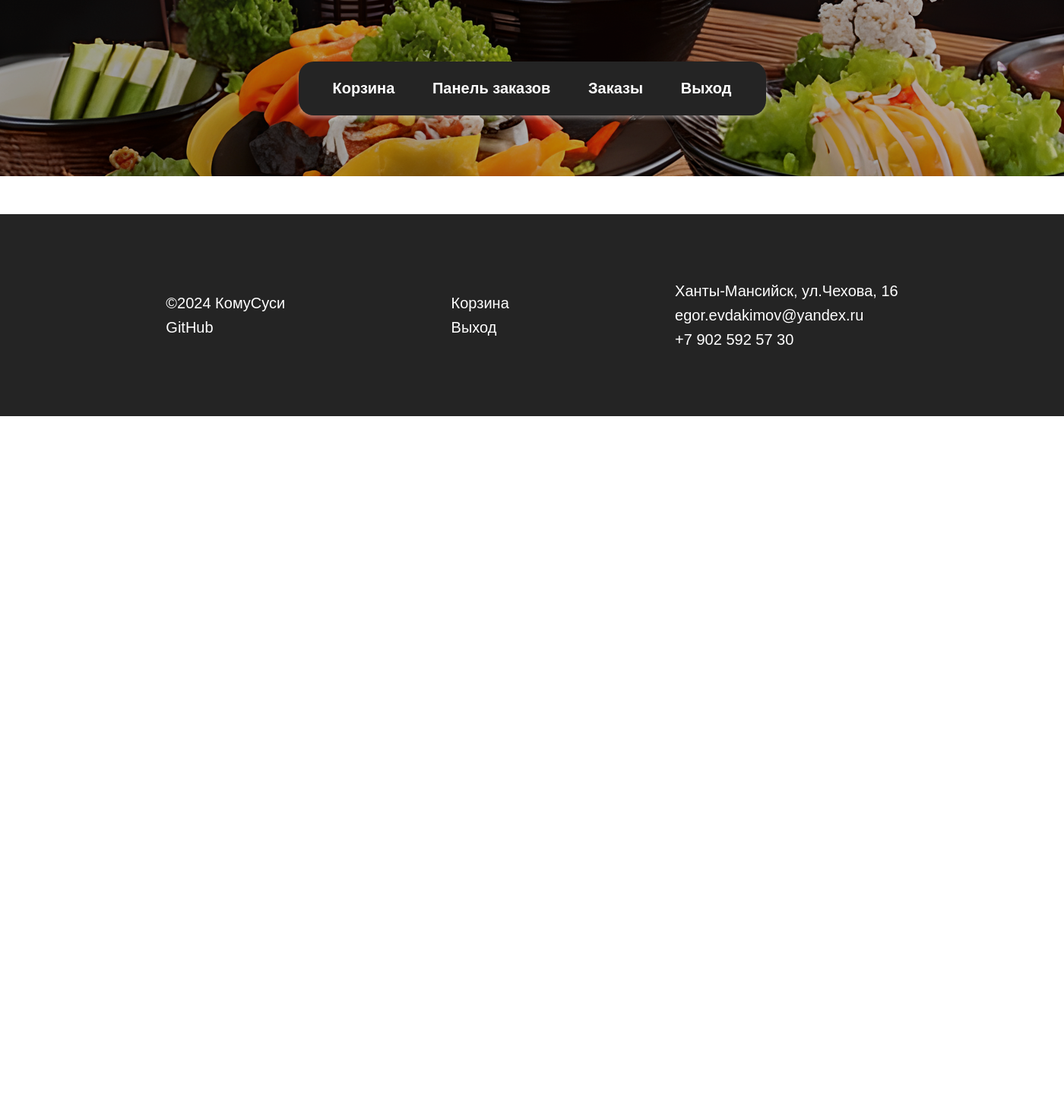
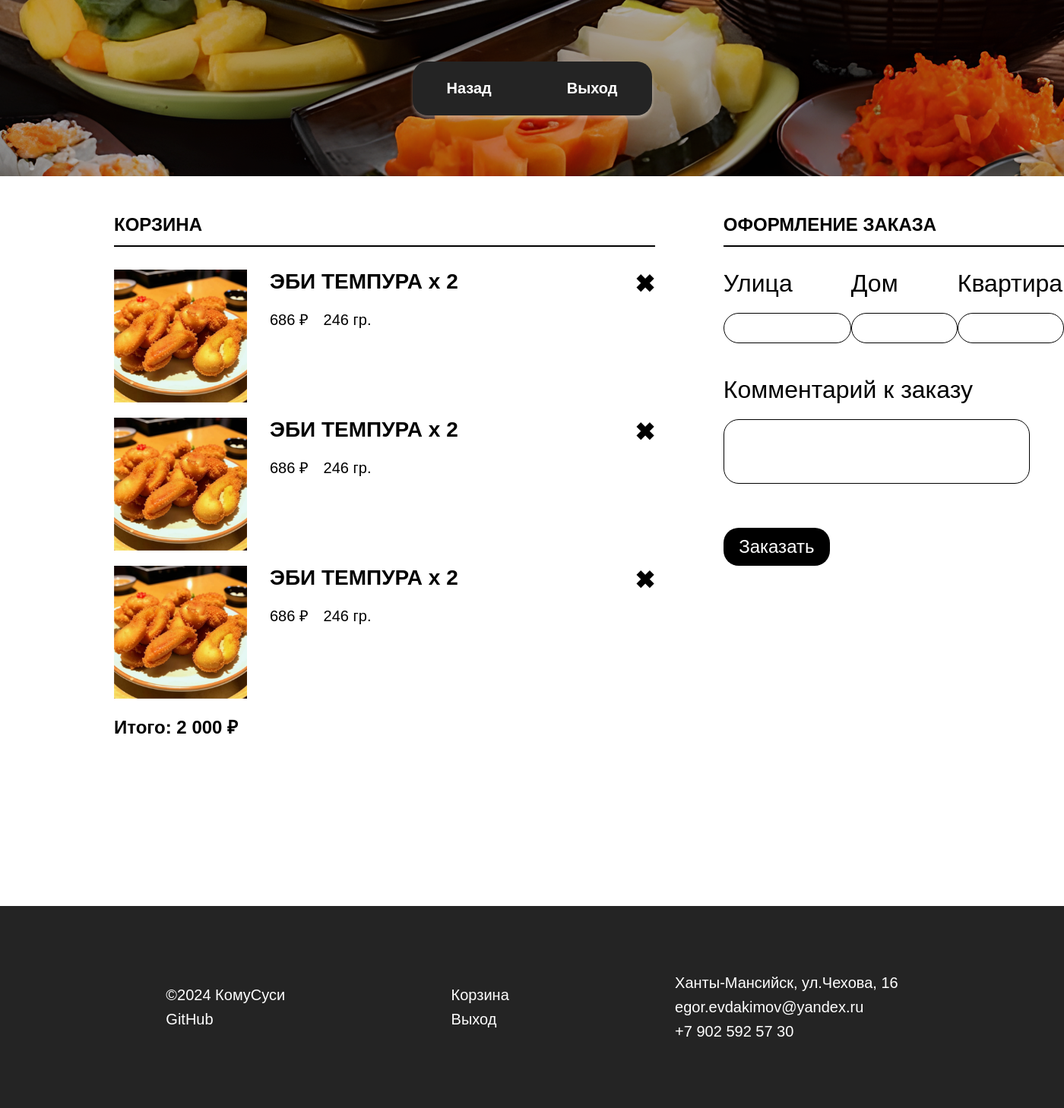
Before and after one commit to Tsonch/project-web, a PHP site: page /cart.html in a window 1400 px wide. Shown: the whole page at 76% size. Before the commit the page ends 548 px from the top, so only its background shows below. Run offline with PHP 8.4, Linux system fonts and the light colour scheme; some web fonts are replaced.

Commit message:
create style for cart

```diff
--- a/assets/css/root/main.css
+++ b/assets/css/root/main.css
@@ -102,3 +102,81 @@ main {
     color: white;
     border: none;
 }
+
+
+
+/* КОРЗИНА */
+
+.cart-DelBtn {
+    cursor: pointer;
+    font-size: 32px;
+    height: 30px;
+    font-weight: bold;
+    background-color: rgb(0, 0, 0, 0);
+    color: rgb(0, 0, 0);
+    border: none;
+}
+
+.main-Cardcontainer .container-item {
+    width: 750px !important;
+}
+
+.main-Cardcontainer {
+    display: flex;
+    flex-direction: row;
+    gap: 90px;
+}
+
+.main-Cardcontainer img{
+    width: 175px;
+}
+
+.card-form textarea {
+    margin-top: 20px;
+    background-color: white;
+    border: 1px solid black;
+    border-radius: 20px;
+    padding: 5px;
+    font-size: 16px;
+    box-sizing: border-box;
+    resize: none;
+}
+
+.item-content {
+    display: flex;
+    flex-direction: column;
+    gap: 35px
+}
+
+.form-place {
+    display: flex;
+    flex-direction: row;
+    justify-content: space-around;
+    /* gap: 100px */
+    /* gap:5vw; */
+}
+
+.text-street {
+    width: 12vw;
+    height: 40px;
+}
+
+.text-house {
+    width: 10vw;
+    height: 40px;
+}
+
+.text-flat {
+    width: 10vw;
+    height: 40px;
+}
+
+.text-comment {
+    width: 90%;
+    height: 85px;
+}
+
+.card-form label {
+    font-size: 32px;
+    font-weight: medium;
+}
--- a/cart.html
+++ b/cart.html
@@ -18,17 +18,90 @@
 
     <header>
         <div class="header-container">
-            <nav class="header-nav">
-                <a href="">Корзина</a>
-                <a href="">Панель заказов</a>
-                <a href="">Заказы</a>
-                <a href="">Выход</a>
+            <nav class="header-nav" style="width: 315px;">
+                <a href="index.html">Назад</a>
+                <a href="login.html">Выход</a>
             </nav>
         </div>
     </header>
 
     <main>
-
+        <div class="main-Cardcontainer">
+            <div class="container-item"> <!-- Содержит в себе пункт корзины -->
+                <div class="item-title"> <!-- Заголовок пукнта корзины -->
+                    <h2>КОРЗИНА</h2>
+                </div>
+                <div class="item-elements"> <!-- Содержит в себе все товары в корзине -->
+                    <div class="element"> <!-- Карточка товара корзины -->
+                        <div class="element-img">
+                            <img src="assets/img/ebi-tempura.png" alt="товар">
+                        </div>
+                        <div class="element-content">
+                            <h3>ЭБИ ТЕМПУРА <span>x 2</span></h3>
+                            <div>
+                                <span>686 ₽</span><span style="margin-left: 20px;">246 гр.</span>
+                            </div>
+                        </div>
+                        <button class="cart-DelBtn">✖</button>
+                    </div>
+                </div>
+                <div class="item-elements"> <!-- Содержит в себе все товары в корзине -->
+                    <div class="element"> <!-- Карточка товара корзины -->
+                        <div class="element-img">
+                            <img src="assets/img/ebi-tempura.png" alt="товар">
+                        </div>
+                        <div class="element-content">
+                            <h3>ЭБИ ТЕМПУРА <span>x 2</span></h3>
+                            <div>
+                                <span>686 ₽</span><span style="margin-left: 20px;">246 гр.</span>
+                            </div>
+                        </div>
+                        <button class="cart-DelBtn">✖</button>
+                    </div>
+                </div>
+                <div class="item-elements"> <!-- Содержит в себе все товары в корзине -->
+                    <div class="element"> <!-- Карточка товара корзины -->
+                        <div class="element-img">
+                            <img src="assets/img/ebi-tempura.png" alt="товар">
+                        </div>
+                        <div class="element-content">
+                            <h3>ЭБИ ТЕМПУРА <span>x 2</span></h3>
+                            <div>
+                                <span>686 ₽</span><span style="margin-left: 20px;">246 гр.</span>
+                            </div>
+                        </div>
+                        <button class="cart-DelBtn">✖</button>
+                    </div>
+                </div>
+                <div class="item-summ"> <!-- Содержит в себе сумму корзины -->
+                    <h2>Итого: <span>2 000 ₽</span></h2>
+                </div>
+            </div>
+            <div class="container-item"> <!-- Содержит в себе пункт корзины -->
+                <div class="item-title"> <!-- Заголовок пукнта корзины -->
+                    <h2>ОФОРМЛЕНИЕ ЗАКАЗА</h2>
+                </div>
+                <form class="card-form" method="post" enctype="multipart/form-data" action="">
+                    <div class="item-content">
+                        <div class="form-place">
+                            <div class="content-form">
+                                <label for="inputAddress">Улица <textarea class="text-street" name="street" id="inputAddress"></textarea></label>
+                            </div>
+                            <div class="content-form">
+                                <label for="inputAddress">Дом <textarea class="text-house" name="house" id="inputAddress"></textarea></label>
+                            </div>
+                            <div class="content-form">
+                                <label for="inputAddress">Квартира <textarea class="text-flat" name="flat" id="inputAddress"></textarea></label>
+                            </div>
+                        </div>
+                        <div class="content-comment">
+                            <label for="exampleFormControlTextarea1">Комментарий к заказу <textarea class="text-comment" name="description" id="exampleFormControlTextarea1"></textarea></label>
+                        </div>
+                    </div>
+                    <button style="margin-top: 50px;" class="main-btn" type="submit">Заказать</button>
+                </form>
+            </div>
+        </div>
     </main>
 
     <footer>
--- a/index.html
+++ b/index.html
@@ -22,10 +22,10 @@
     <header>
         <div class="header-container">
             <nav class="header-nav">
-                <a href="">Корзина</a>
-                <a href="">Панель заказов</a>
+                <a href="cart.html">Корзина</a>
+                <a href="orders.html">Панель заказов</a>
                 <button class="header-btn">Заказы</button>
-                <a href="">Выход</a>
+                <a href="login.html">Выход</a>
             </nav>
         </div>
     </header>
```
